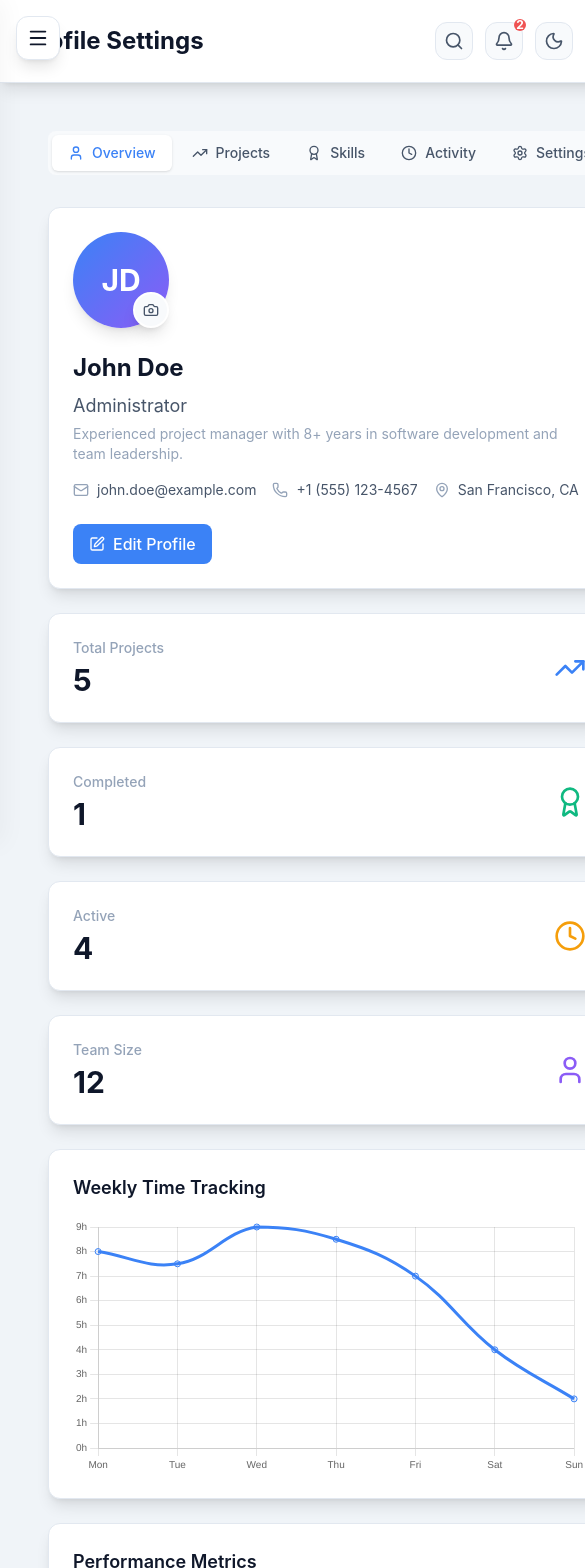
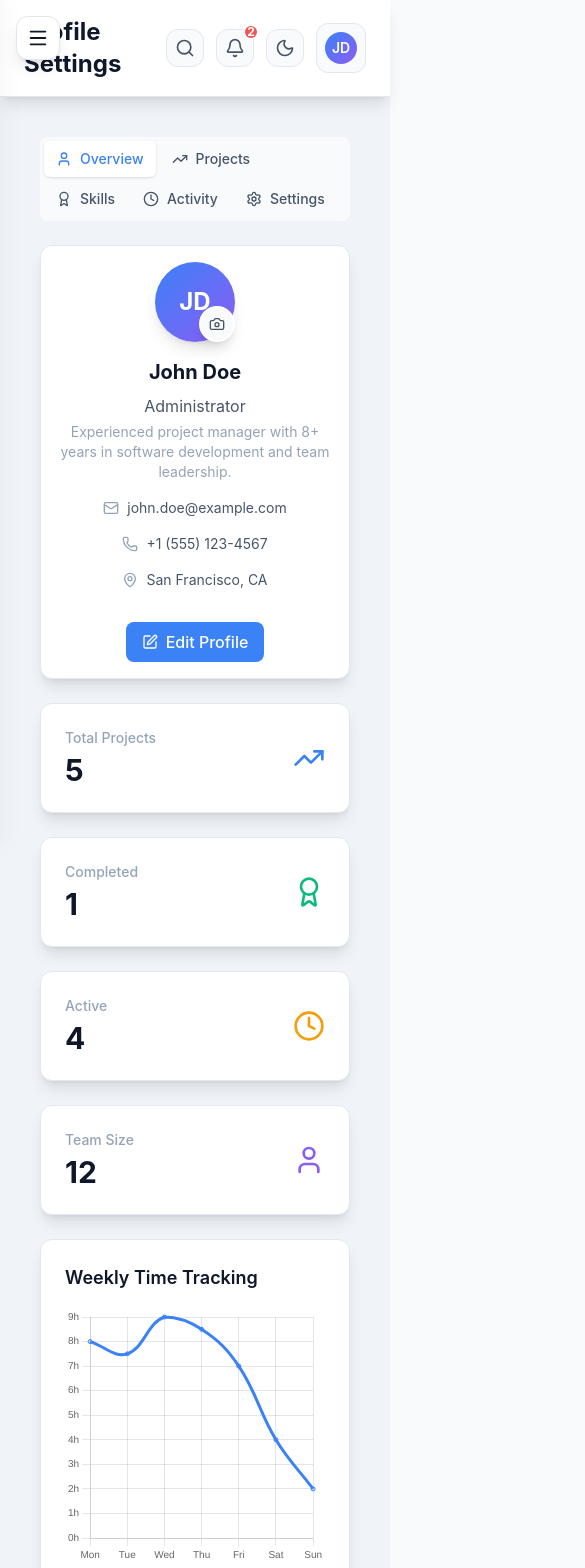
Before and after one commit to MadG0blin359/FullStackForge, a React (Vite) app in the folder Project Management Dashboard/: page /profile in a window 390 px wide. Shown: the top 1568 px of the page, 585 px wide, since content can reach past the window. Built offline with nearby package versions, Linux system fonts and the light colour scheme.

Commit message:
fix/ Responsive Tabs

```diff
--- a/Project Management Dashboard/index.html
+++ b/Project Management Dashboard/index.html
@@ -3,7 +3,10 @@
   <head>
     <meta charset="UTF-8" />
     <link rel="icon" type="image/svg+xml" href="/vite.svg" />
-    <meta name="viewport" content="width=device-width, initial-scale=1.0" />
+    <meta
+      name="viewport"
+      content="width=device-width, initial-scale=1.0, maximum-scale=1.0, user-scalable=no"
+    />
     <title>Project Management Dashboard</title>
   </head>
   <body>
--- a/Project Management Dashboard/src/components/charts/LearningProgressChart.jsx
+++ b/Project Management Dashboard/src/components/charts/LearningProgressChart.jsx
@@ -33,6 +33,16 @@ const LearningProgressChart = () => {
               y: { beginAtZero: true, ticks: { font: { size: 10 } } },
               x: { ticks: { font: { size: 10 } } },
             },
+            interaction: {
+              mode: "index",
+              intersect: false,
+            },
+            elements: {
+              point: {
+                radius: 2,
+                hoverRadius: 4,
+              },
+            },
           }}
         />
       </div>
--- a/Project Management Dashboard/src/components/charts/PerformanceMetricsChart.jsx
+++ b/Project Management Dashboard/src/components/charts/PerformanceMetricsChart.jsx
@@ -36,6 +36,16 @@ const PerformanceMetricsChart = () => {
               },
               x: { ticks: { font: { size: 10 } } },
             },
+            interaction: {
+              mode: "index",
+              intersect: false,
+            },
+            elements: {
+              point: {
+                radius: 2,
+                hoverRadius: 4,
+              },
+            },
           }}
         />
       </div>
--- a/Project Management Dashboard/src/components/charts/TimeTrackingChart.jsx
+++ b/Project Management Dashboard/src/components/charts/TimeTrackingChart.jsx
@@ -36,6 +36,16 @@ const TimeTrackingChart = () => {
               },
               x: { ticks: { font: { size: 10 } } },
             },
+            interaction: {
+              mode: "index",
+              intersect: false,
+            },
+            elements: {
+              point: {
+                radius: 2,
+                hoverRadius: 4,
+              },
+            },
           }}
         />
       </div>
--- a/Project Management Dashboard/src/components/profile/OverviewTab.jsx
+++ b/Project Management Dashboard/src/components/profile/OverviewTab.jsx
@@ -18,16 +18,16 @@ const OverviewTab = () => (
   <div className="space-y-6">
     {/* Profile Header */}
     <div
-      className="rounded-xl shadow-lg border p-6"
+      className="rounded-xl shadow-lg border p-4 md:p-6"
       style={{
         backgroundColor: "var(--card-bg)",
         borderColor: "var(--card-border)",
       }}
     >
-      <div className="flex flex-col md:flex-row items-start md:items-center gap-6">
-        <div className="relative">
+      <div className="flex flex-col lg:flex-row items-start lg:items-center gap-4 md:gap-6">
+        <div className="relative mx-auto lg:mx-0">
           <div
-            className="w-24 h-24 rounded-full flex items-center justify-center text-white text-3xl font-bold shadow-lg"
+            className="w-20 h-20 md:w-24 md:h-24 rounded-full flex items-center justify-center text-white text-2xl md:text-3xl font-bold shadow-lg"
             style={{
               background:
                 "linear-gradient(135deg, var(--accent-primary), var(--accent-secondary))",
@@ -45,15 +45,15 @@ const OverviewTab = () => (
             <Camera size={16} style={{ color: "var(--text-secondary)" }} />
           </button>
         </div>
-        <div className="flex-1">
+        <div className="flex-1 text-center lg:text-left">
           <h2
-            className="text-2xl font-bold mb-2"
+            className="text-xl md:text-2xl font-bold mb-2"
             style={{ color: "var(--text-primary)" }}
           >
             {userProfile.name}
           </h2>
           <p
-            className="text-lg mb-1"
+            className="text-base md:text-lg mb-1"
             style={{ color: "var(--text-secondary)" }}
           >
             {userProfile.role}
@@ -61,7 +61,7 @@ const OverviewTab = () => (
           <p className="text-sm mb-4" style={{ color: "var(--text-tertiary)" }}>
             {userProfile.bio}
           </p>
-          <div className="flex flex-wrap gap-4 text-sm">
+          <div className="flex flex-wrap justify-center lg:justify-start gap-4 text-sm">
             <div className="flex items-center gap-2">
               <Mail size={16} style={{ color: "var(--text-tertiary)" }} />
               <span style={{ color: "var(--text-secondary)" }}>
@@ -83,7 +83,7 @@ const OverviewTab = () => (
           </div>
         </div>
         <button
-          className="px-4 py-2 rounded-lg font-medium transition-all hover:scale-105 flex items-center gap-2"
+          className="px-4 py-2 rounded-lg font-medium cursor-pointer transition-all hover:scale-105 flex items-center gap-2 mx-auto lg:mx-0 mt-4 lg:mt-0"
           style={{
             backgroundColor: "var(--accent-primary)",
             color: "white",
--- a/Project Management Dashboard/src/components/profile/ProjectsTab.jsx
+++ b/Project Management Dashboard/src/components/profile/ProjectsTab.jsx
@@ -13,7 +13,7 @@ const ProjectsTab = () => (
       }}
     >
       <div
-        className="p-6 border-b"
+        className="p-4 md:p-6 border-b"
         style={{ borderColor: "var(--card-border)" }}
       >
         <h3
@@ -23,11 +23,11 @@ const ProjectsTab = () => (
           Recent Projects
         </h3>
       </div>
-      <div className="p-6 space-y-4">
+      <div className="p-4 md:p-6 space-y-4">
         {recentProjects.map((project) => (
           <div
             key={project.id}
-            className="flex items-center justify-between p-4 rounded-lg border transition-all hover:scale-102"
+            className="flex flex-col sm:flex-row sm:items-center justify-between p-4 rounded-lg border transition-all hover:scale-102 max-sm:gap-0 gap-4"
             style={{
               backgroundColor: "var(--bg-secondary)",
               borderColor: "var(--border-primary)",
@@ -46,7 +46,7 @@ const ProjectsTab = () => (
               >
                 {project.role}
               </p>
-              <div className="flex items-center gap-4 text-sm">
+              <div className="flex flex-wrap items-center gap-2 sm:gap-4 text-sm">
                 <span
                   className={`px-2 py-1 rounded-full text-xs font-medium ${
                     project.status === "Completed"
@@ -63,10 +63,12 @@ const ProjectsTab = () => (
                 </span>
               </div>
             </div>
-            <div className="text-right">
-              <div className="text-2xl font-bold mb-1">{project.progress}%</div>
+            <div className="flex flex-col items-start sm:items-end sm:gap-2">
+              <div className="text-xl sm:text-2xl font-bold w-full text-left sm:text-right">
+                {project.progress}%
+              </div>
               <div
-                className="w-20 h-2 rounded-full"
+                className="w-full h-2 rounded-full"
                 style={{ backgroundColor: "var(--bg-tertiary)" }}
               >
                 <div
--- a/Project Management Dashboard/src/components/profile/SettingsTab.jsx
+++ b/Project Management Dashboard/src/components/profile/SettingsTab.jsx
@@ -24,8 +24,8 @@ const SettingsTab = () => (
           Account Settings
         </h3>
       </div>
-      <div className="p-6 space-y-6">
-        <div className="grid grid-cols-1 md:grid-cols-2 gap-6">
+      <div className="p-4 md:p-6 space-y-6">
+        <div className="grid grid-cols-1 lg:grid-cols-2 gap-6">
           <div>
             <label
               className="block text-sm font-medium mb-2"
--- a/Project Management Dashboard/src/components/profile/SkillsTab.jsx
+++ b/Project Management Dashboard/src/components/profile/SkillsTab.jsx
@@ -6,19 +6,19 @@ const SkillsTab = () => (
   <div className="space-y-6">
     {/* Skills Overview */}
     <div
-      className="rounded-xl shadow-lg border p-6"
+      className="rounded-xl shadow-lg border p-4 md:p-6"
       style={{
         backgroundColor: "var(--card-bg)",
         borderColor: "var(--card-border)",
       }}
     >
       <h3
-        className="text-lg font-semibold mb-6"
+        className="text-lg font-semibold mb-4 md:mb-6"
         style={{ color: "var(--text-primary)" }}
       >
         Skills & Expertise
       </h3>
-      <div className="grid grid-cols-1 md:grid-cols-2 gap-6">
+      <div className="grid grid-cols-1 lg:grid-cols-2 gap-6">
         {userProfile.skills.map((skill, index) => (
           <div key={index} className="space-y-2">
             <div className="flex justify-between text-sm">
--- a/Project Management Dashboard/src/pages/Profile.jsx
+++ b/Project Management Dashboard/src/pages/Profile.jsx
@@ -24,19 +24,19 @@ const Profile = ({ activeItem, setActiveItem }) => {
       activeItem={activeItem}
       setActiveItem={setActiveItem}
     >
-      <div className="p-6">
+      <div className="p-4 md:p-6">
         <div className="max-w-7xl mx-auto">
           {/* Tab Navigation */}
-          <div className="mb-8">
+          <div className="mb-6 md:mb-8">
             <div
-              className="flex space-x-1 p-1 rounded-lg w-fit"
+              className="flex flex-wrap gap-1 p-1 rounded-lg w-full md:w-fit overflow-x-auto"
               style={{ backgroundColor: "var(--bg-secondary)" }}
             >
               {tabs.map((tab) => (
                 <button
                   key={tab.id}
                   onClick={() => setActiveTab(tab.id)}
-                  className={`flex items-center gap-2 px-4 py-2 rounded-md text-sm font-medium cursor-pointer transition-all ${
+                  className={`flex items-center gap-2 px-3 md:px-4 py-2 rounded-md text-sm font-medium cursor-pointer transition-all whitespace-nowrap flex-shrink-0 ${
                     activeTab === tab.id ? "shadow-sm" : "hover:scale-105"
                   }`}
                   style={{
@@ -49,7 +49,8 @@ const Profile = ({ activeItem, setActiveItem }) => {
                   }}
                 >
                   <tab.icon size={16} />
-                  {tab.label}
+                  <span className="hidden sm:inline">{tab.label}</span>
+                  <span className="sm:hidden">{tab.label.split(" ")[0]}</span>
                 </button>
               ))}
             </div>
```
